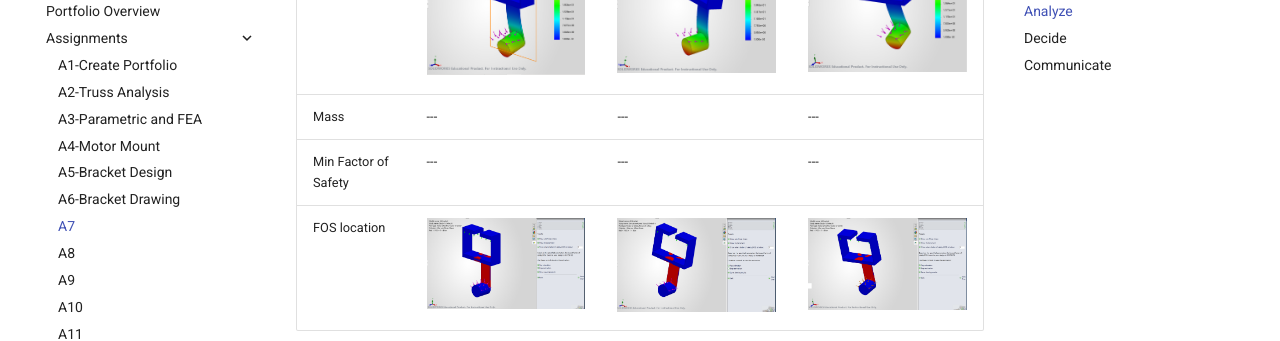
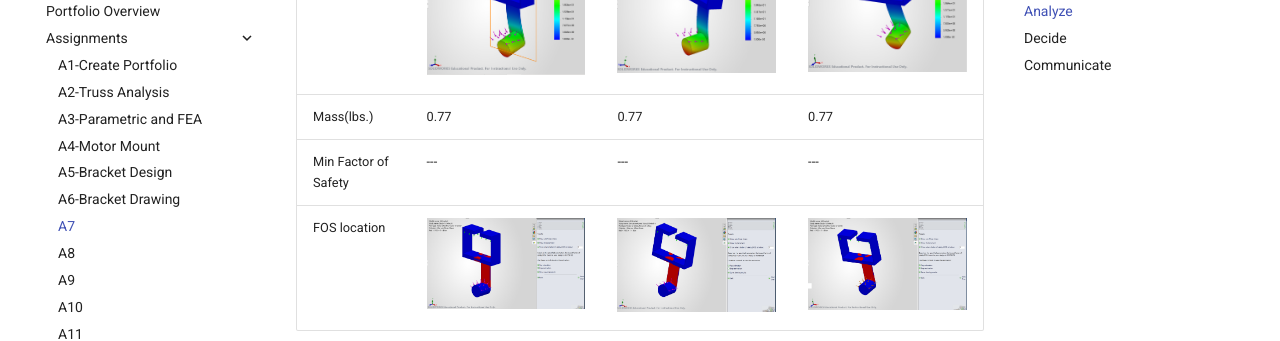
Before and after one commit to Jeffrey-Mendoza/megr2157-portfolio, an MkDocs documentation site: the page built from docs/assignments/A07/index.md, in a window 1280 px wide and 900 px high, scrolled down 2900 px. Shown: the part 151-492 px from the top of the window. Built offline with MkDocs 1.6.1 and Material for MkDocs 9.7.7, drawn with Linux system fonts in a browser that asks for light colours.

Commit message:
Add units to mass in assignment index
Updated mass entry to include units in the table.

```diff
--- a/docs/assignments/A07/index.md
+++ b/docs/assignments/A07/index.md
@@ -37,7 +37,7 @@ Task is simply to create a high stiff, high strength, and lightweight component.
 | Max Stress Location | ![My Image](originalstresscoarsemesh.png) | ![My Image](originalstressdefmesh.png)| ![My Image](originalstressfinemesh.png)|
 | Max Displacement | --- | ---| ---|
 | Max Displacement Location| ![My Image](originaldeflectioncoarsemesh.png) | ![My Image](originaldeflectiondefmesh.png) | ![My Image](originaldelfectionfinemesh.png) |
-| Mass | ---  | --- | --- |
+| Mass(lbs.) | 0.77 | 0.77 | 0.77 |
 |Min Factor of Safety| --- | --- | --- |
 |FOS location| ![My Image](originalfoscoarsemesh.png) | ![My Image](originalfosdefmesh.png) | ![My Image](originalfosfinemesh.png) |
 
```
